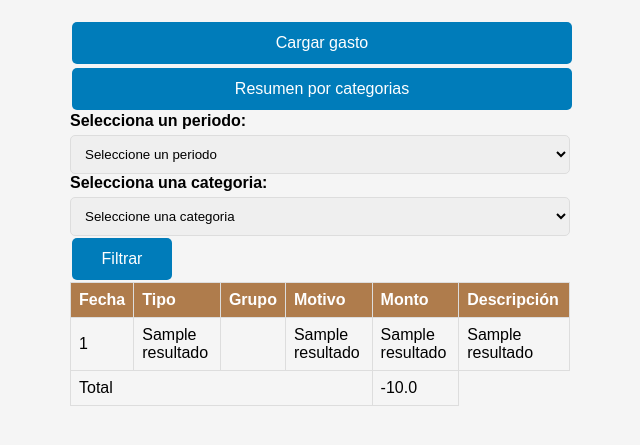
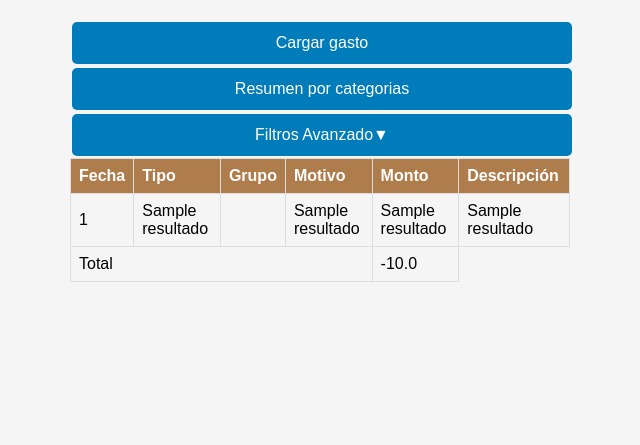
Before and after one commit to n4nbush/Gestor-gatos, a Flask app: template templates/movimientos.html in a window 1280 px wide. Shown: the top 445 px of the page, without its empty margins (320-960 px from the left). Run offline with Flask 3, Linux system fonts and the light colour scheme; the template is opened without the code that fills it: most values are stand-ins (such as "Sample title", 1, 10 or a date in 2020).

Commit message:
Añade filtros avanzados en la plantilla de movimientos y mejora la lógica de visualización en JavaScript.

```diff
--- a/static/main.js
+++ b/static/main.js
@@ -126,3 +126,7 @@ console.log("✅ Script cargado correctamente");
         window.addEventListener('load', function() {
             console.log("🖼️ Ventana completamente cargada");
         });
+        function toggleFiltros(){
+            console.log("mostrando filtros avanzados")
+            document.getElementById('filtros_avanzados').classList.toggle('oculto');
+        }
--- a/static/styles.css
+++ b/static/styles.css
@@ -74,3 +74,7 @@ th {
 tr:hover {
     background-color: #f5f5f5;
 }
+
+.oculto {
+    display:none;
+}
--- a/templates/movimientos.html
+++ b/templates/movimientos.html
@@ -5,6 +5,7 @@
   <meta name="viewport" content="width=device-width,initial-scale=1" />
   <title>Resumen</title>
   <link rel="stylesheet" href="/static/styles.css">
+
 </head>
 
 <table>
@@ -25,7 +26,7 @@
     <button onclick="window.location.href='/'">Cargar gasto</button>
     <button onclick="window.location.href='/resumen_cat'">Resumen por categorias</button>
 
-
+    <div id="filtros_avanzados" class="oculto">
       <form class="form" method="post" style="display: inline;">
         <label for="miListaDesplegable">Selecciona un periodo:</label>
         <select name="filtro_fecha" id="filtro_fecha">
@@ -45,10 +46,8 @@
           </select>
         <button type="submit" style="width: 20%;">Filtrar</button>
       </form>
-    <form class="form" method="post" style="display: inline;">
-
-
-    </form>
+    </div>
+    <button onclick="toggleFiltros()">Filtros Avanzado▼</button>
 
     {%set ns = namespace(total=0.0)%}
     {% for resultado in resultados %}
@@ -70,6 +69,8 @@
         <td>{{ ns.total }}</td>
       </tr>
     </tfoot>
+    <script src="{{ url_for('static', filename='main.js') }}"></script>
+
   </main>
 </body>
 </html>
```
Lines whose indentation alone changed are shown as unchanged.
